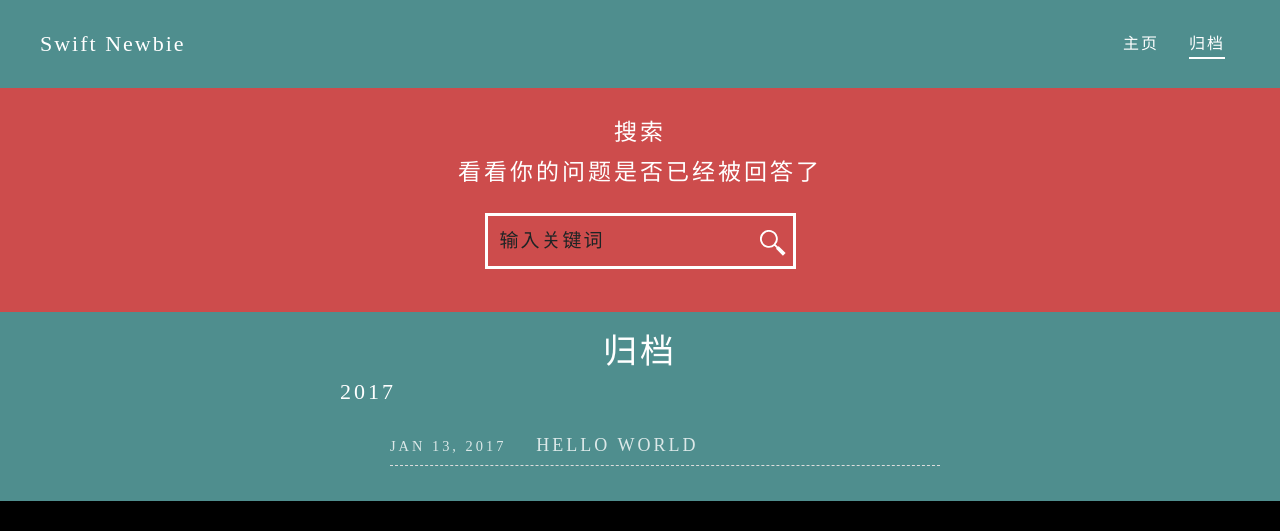
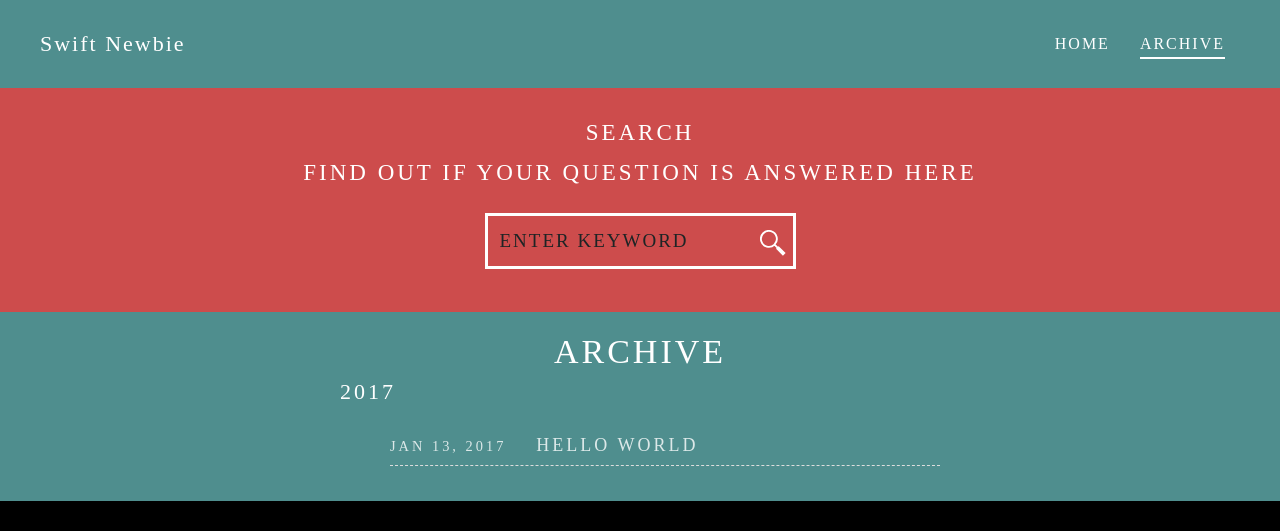
Before and after one commit to cheng-kang/Swift-Newbie, a plain HTML site: page archives/index.html in a window 1280 px wide. Shown: the top 531 px of the page. Drawn offline with Linux system fonts and the light colour scheme.

Commit message:
Site updated: 2017-01-13 18:45:51

```diff
--- a/archives/index.html
+++ b/archives/index.html
@@ -27,9 +27,9 @@
   <nav class="nav_scroll">
     <ul class="clearfix">
 
-      <li class=" "> <a href="/Swift-Newbie/">主页</a> </li>
+      <li class=" "> <a href="/Swift-Newbie/">Home</a> </li>
 
-      <li class="active "> <a href="/Swift-Newbie/archives">归档</a> </li>
+      <li class="active "> <a href="/Swift-Newbie/archives">Archive</a> </li>
 
     </ul>
   </nav>
@@ -71,9 +71,9 @@
     <nav class="nav_scroll">
       <ul class="clearfix">
 
-        <li class=" "> <a href="/Swift-Newbie/">主页</a> </li>
+        <li class=" "> <a href="/Swift-Newbie/">Home</a> </li>
 
-        <li class="active "> <a href="/Swift-Newbie/archives">归档</a> </li>
+        <li class="active "> <a href="/Swift-Newbie/archives">Archive</a> </li>
 
       </ul>
     </nav>
@@ -82,14 +82,14 @@
             <div class="section" id="Search">
 	<div class="section_content">
 		<h3>
-		搜索
+		Search
 		<br>
-		看看你的问题是否已经被回答了
+		Find out if your question is answered here
 		</h3>
 		<div id="search_content" class="search_content-modal unexpanded">
 			<div id="search-view">
 				<div class="search-info box">
-					<input type="text" id="search-input" placeholder="输入关键词" onkeyup="searchInputOnKeyUp()">
+					<input type="text" id="search-input" placeholder="Enter Keyword" onkeyup="searchInputOnKeyUp()">
 					<div class="magnifying-glass" id="search-button" onclick="searchInSite(event)">
 						<svg xmlns="https://www.w3.org/2000/svg" viewBox="0 0 500 500">
 						<path fill="none" stroke="#fff" stroke-width="36" stroke-linecap="round" d="m280,278a153,153 0 1,0-2,2l170,170m-91-117 110,110-26,26-110-110"></path>
@@ -159,7 +159,7 @@ this.ref('id');
 </script>
 </div>
 <div class="section" id="Archive">
-    <h2 class="center">归档</h2>
+    <h2 class="center">Archive</h2>
     <div class="article_list">
 
 
```
Also changed, not shown: 2017/01/13/hello-world/index.html (+8 -8 lines), archives/2017/01/index.html (+8 -8 lines), archives/2017/index.html (+8 -8 lines), index.html (+8 -8 lines).
